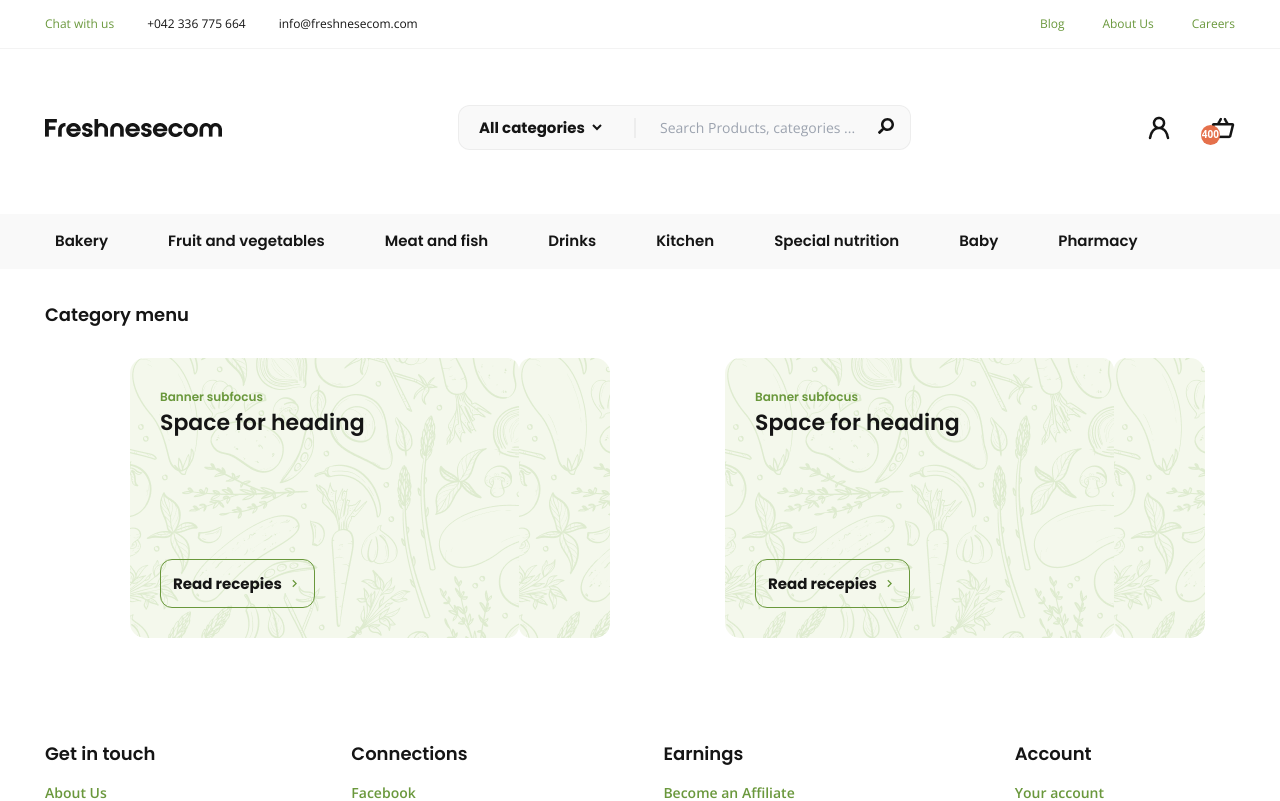
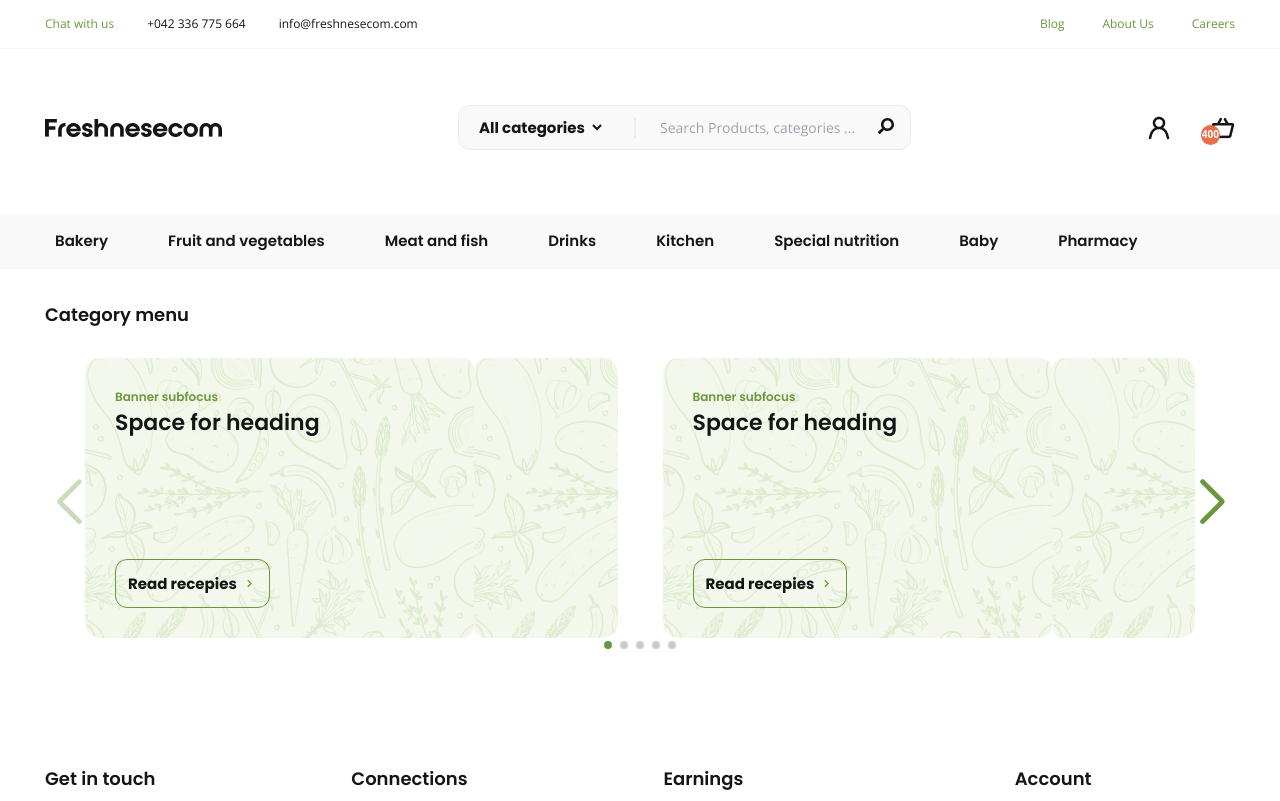
Before and after one commit to thiendangit/MTStoreReactJS, a React app: page / in a window 1280 px wide. Shown: the top 801 px of the page. Built offline with nearby package versions, Linux system fonts and the light colour scheme; what esri-loader would draw is missing.

Commit message:
add swiper

```diff
--- a/package.json
+++ b/package.json
@@ -58,8 +58,10 @@
     "react-router": "^5.2.1",
     "react-router-dom": "^5.2.1",
     "redux": "^4.1.0",
+    "sass": "^1.41.0",
     "shortid": "^2.2.15",
-    "styled-components": "^5.2.1"
+    "styled-components": "^5.2.1",
+    "swiper": "^7.0.5"
   },
   "devDependencies": {
     "@babel/core": "^7.14.6",
@@ -105,6 +107,7 @@
     "postcss-loader": "^6.1.0",
     "postcss-preset-env": "^6.7.0",
     "prettier": "^2.1.2",
+    "sass-loader": "^12.1.0",
     "source-map-loader": "^3.0.0",
     "style-loader": "^2.0.0",
     "tailwindcss": "^2.2.2",
--- a/src/components/Category/Category.css
+++ b/src/components/Category/Category.css
@@ -3,12 +3,13 @@
     margin: 1.6rem 0;
 }
 .category .category__card {
-    @apply flex flex-row mt-6 overflow-auto;
+    @apply flex flex-row mt-6 px-16;
+    padding-bottom: 2.5rem !important;
 }
 .category .category__card .category__card-item {
-    @apply flex flex-col py-12 pl-12 mt-6 mr-12 ml-auto rounded-3xl;
+    @apply flex flex-col justify-start items-start py-12 pl-12 mt-6 mr-12 rounded-3xl;
     height: 28rem;
-    width: 48rem;
+    width: 42rem;
 }
 .category .category__card .category__card-item .category__card-btn {
     margin-top: auto;
@@ -22,3 +23,10 @@
     color: var(--green);
     margin-left: .5rem;
 }
+.swiper-pagination-bullet-active {
+    background: var(--green) !important;
+}
+.swiper-button-prev,
+.swiper-button-next {
+    color: var(--green) !important;
+}
--- a/src/components/Category/Category.tsx
+++ b/src/components/Category/Category.tsx
@@ -1,17 +1,32 @@
 import React, { memo } from 'react';
 import './Category.css';
+import '../../../node_modules/swiper/swiper.scss';
+import '../../../node_modules/swiper/modules/pagination/pagination.scss';
+import '../../../node_modules/swiper/modules/navigation/navigation.scss';
+import { Swiper, SwiperSlide } from 'swiper/react';
+import { Navigation, Pagination, Scrollbar, A11y } from 'swiper';
 import { ButtonBase } from '@material-ui/core';
 import { categoryCard } from '../Data_Info/DataInfo';
 import { ChevronRight } from '@material-ui/icons';
 import { images } from '@public/image';
+import SwiperCore from 'swiper';
+SwiperCore.use([Navigation, Pagination, Scrollbar, A11y]);
 
 const CategoryComponent: React.FC = () => {
   return (
     <div className="category">
       <h3 className="heading3">Category menu</h3>
-      <div className="category__card">
+      <Swiper
+        modules={[Navigation, Pagination, Scrollbar, A11y]}
+        slidesPerView={2}
+        spaceBetween={45}
+        navigation
+        pagination={{ clickable: true }}
+        scrollbar={{ draggable: true }}
+        className="mySwiper category__card"
+      >
         {categoryCard.map((item, index) => (
-          <div
+          <SwiperSlide
             key={index}
             className="category__card-item"
             style={{ backgroundImage: `url(${images.bgItem})` }}
@@ -22,9 +37,9 @@ const CategoryComponent: React.FC = () => {
               <p className="text-btn">{item.textBtn}</p>
               <ChevronRight fontSize={'medium'} className="chevron-icon" />
             </ButtonBase>
-          </div>
+          </SwiperSlide>
         ))}
-      </div>
+      </Swiper>
     </div>
   );
 };
--- a/src/components/Data_Info/DataInfo.tsx
+++ b/src/components/Data_Info/DataInfo.tsx
@@ -75,14 +75,24 @@ export const categoryCard = [
     title: 'Space for heading',
     textBtn: 'Read recepies',
   },
-  // {
-  //   sub: 'Banner subfocus',
-  //   title: 'Space for heading',
-  //   textBtn: 'Read recepies',
-  // },
-  // {
-  //   sub: 'Banner subfocus',
-  //   title: 'Space for heading',
-  //   textBtn: 'Read recepies',
-  // },
+  {
+    sub: 'Banner subfocus',
+    title: 'Space for heading',
+    textBtn: 'Read recepies',
+  },
+  {
+    sub: 'Banner subfocus',
+    title: 'Space for heading',
+    textBtn: 'Read recepies',
+  },
+  {
+    sub: 'Banner subfocus',
+    title: 'Space for heading',
+    textBtn: 'Read recepies',
+  },
+  {
+    sub: 'Banner subfocus',
+    title: 'Space for heading',
+    textBtn: 'Read recepies',
+  },
 ];
--- a/src/index.tsx
+++ b/src/index.tsx
@@ -6,7 +6,6 @@ import configureAppStore, { getPreloadedState } from '@store/configureStore';
 import { setDefaultOptions } from 'esri-loader';
 import AppContextProvider from '@contexts/AppContextProvider';
 import { RootPage } from '@pages';
-
 setDefaultOptions({
   url: process.env.APP_BASE_URL,
 });
--- a/webpack.config.js
+++ b/webpack.config.js
@@ -5,8 +5,7 @@ const MiniCssExtractPlugin = require('mini-css-extract-plugin');
 const TerserPlugin = require('terser-webpack-plugin');
 const CssMinimizerPlugin = require('css-minimizer-webpack-plugin');
 const { CleanWebpackPlugin } = require('clean-webpack-plugin');
-const BundleAnalyzerPlugin =
-  require('webpack-bundle-analyzer').BundleAnalyzerPlugin;
+const BundleAnalyzerPlugin = require('webpack-bundle-analyzer').BundleAnalyzerPlugin;
 const Dotenv = require('dotenv-webpack');
 const CopyPlugin = require('copy-webpack-plugin');
 
@@ -70,6 +69,20 @@ module.exports = (env, options) => {
             {
               loader: 'postcss-loader',
             },
+          ],
+        },
+        {
+          test: /\.scss$/,
+          use: [
+            'style-loader', // creates style nodes from JS strings
+            {
+              loader: 'css-loader', // translates CSS into CommonJS
+              options: {
+                importLoaders: 1,
+              },
+            },
+            'postcss-loader', // post process the compiled CSS
+            'sass-loader', // compiles Sass to CSS, using Node Sass by default
           ],
         },
         { test: /\.(woff|woff2|ttf|eot)$/, loader: 'file-loader' },
```
Also changed, not shown: 1 other file (tests, documents, lock files or other folders).
